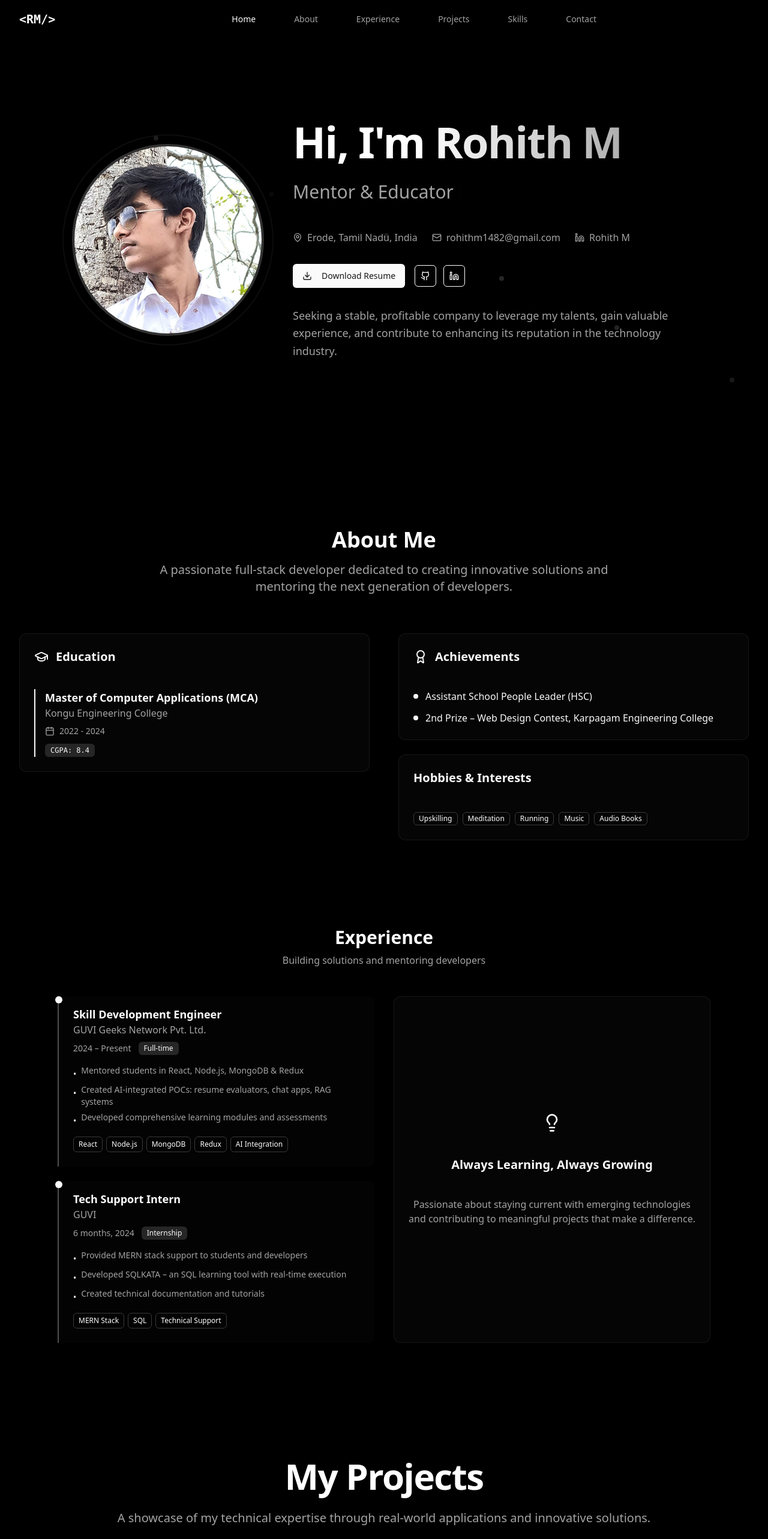
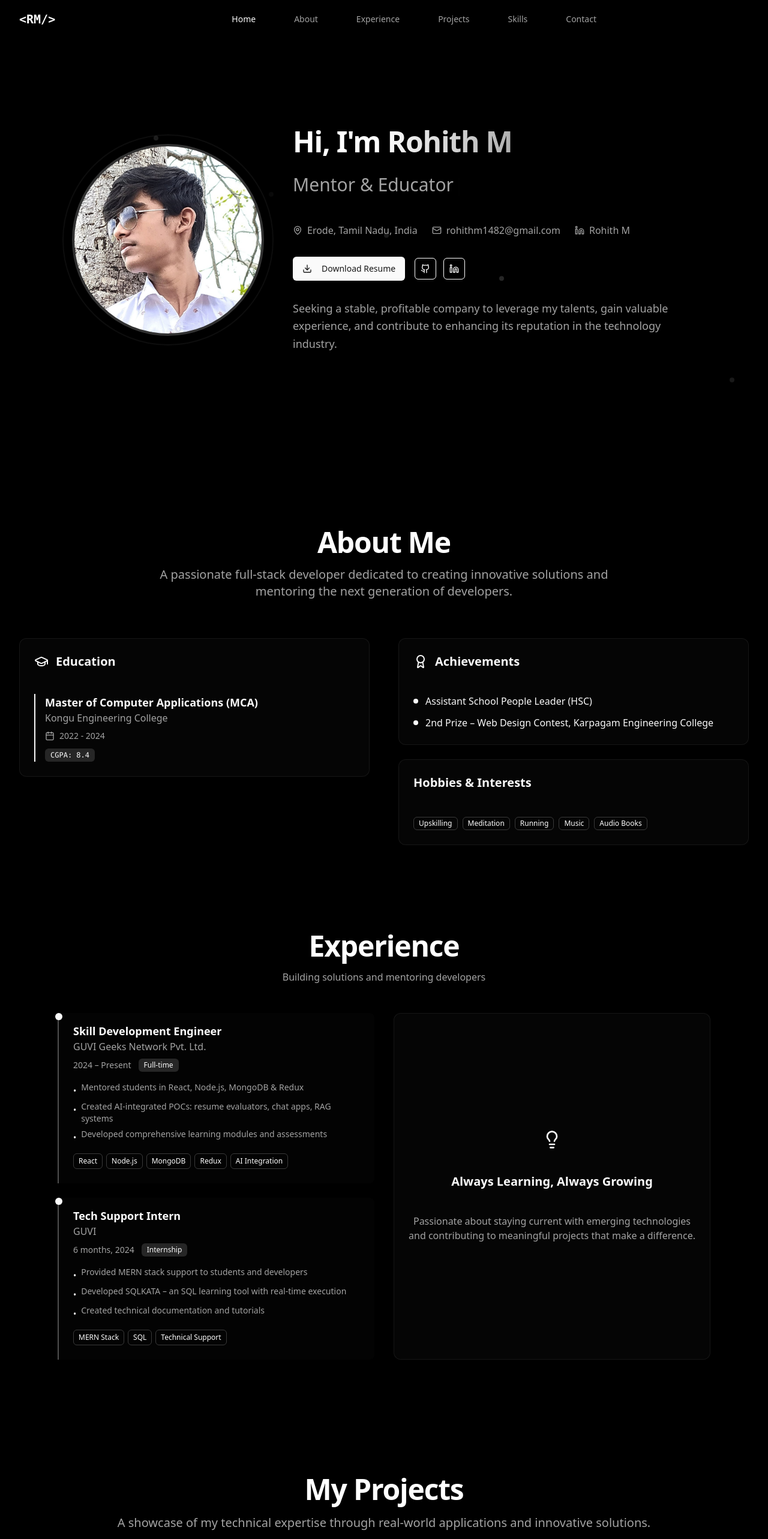
Before and after one commit to rohith00016/portfolio, a React (Vite) app: page / in a window 1280 px wide. Shown: the top 2566 px of the page at 60% size. Built offline with nearby package versions, Linux system fonts and the light colour scheme.

Commit message:
Enhance typography across sections by updating heading sizes

```diff
--- a/src/components/AboutSection.tsx
+++ b/src/components/AboutSection.tsx
@@ -32,7 +32,9 @@ export function AboutSection() {
           transition={{ duration: 0.8 }}
           className="text-center mb-16"
         >
-          <h2 className="text-3xl md:text-4xl font-bold mb-4">About Me</h2>
+          <h2 className="text-3xl md:text-4xl lg:text-5xl font-bold mb-4 tracking-tight">
+            About Me
+          </h2>
           <p className="text-xl text-muted-foreground max-w-3xl mx-auto">
             A passionate full-stack developer dedicated to creating innovative
             solutions and mentoring the next generation of developers.
--- a/src/components/ContactSection.tsx
+++ b/src/components/ContactSection.tsx
@@ -61,7 +61,9 @@ export function ContactSection() {
           transition={{ duration: 0.8 }}
           className="text-center mb-16"
         >
-          <h2 className="text-3xl md:text-4xl font-bold mb-4">Let's Connect</h2>
+          <h2 className="text-3xl md:text-4xl lg:text-5xl font-bold mb-4 tracking-tight">
+            Let's Connect
+          </h2>
           <p className="text-xl text-muted-foreground max-w-3xl mx-auto">
             Ready to discuss opportunities, collaborate on projects, or just
             have a tech chat? I'd love to hear from you!
--- a/src/components/ExperienceSection.tsx
+++ b/src/components/ExperienceSection.tsx
@@ -46,7 +46,9 @@ export function ExperienceSection() {
           transition={{ duration: 0.6 }}
           className="text-center mb-12"
         >
-          <h2 className="text-3xl font-bold mb-2">Experience</h2>
+          <h2 className="text-3xl md:text-4xl lg:text-5xl font-bold mb-4 tracking-tight">
+            Experience
+          </h2>
           <p className="text-muted-foreground">
             Building solutions and mentoring developers
           </p>
--- a/src/components/HeroSection.tsx
+++ b/src/components/HeroSection.tsx
@@ -79,7 +79,7 @@ export function HeroSection() {
             {/* Name and introduction */}
             <div className="space-y-4">
               <motion.h1
-                className="text-4xl md:text-6xl lg:text-7xl font-bold tracking-tight"
+                className="text-3xl md:text-4xl lg:text-5xl font-bold tracking-tight"
                 initial={{ opacity: 0, scale: 0.5 }}
                 animate={{ opacity: 1, scale: 1 }}
                 transition={{ duration: 0.8, delay: 0.4 }}
@@ -135,7 +135,7 @@ export function HeroSection() {
                 </a>
               </div>
               <div className="flex items-center gap-2">
-               <Linkedin className="h-4 w-4" />
+                <Linkedin className="h-4 w-4" />
                 <a
                   href="https://linkedin.com/in/rohithM"
                   target="_blank"
--- a/src/components/ProjectsSection.tsx
+++ b/src/components/ProjectsSection.tsx
@@ -205,7 +205,7 @@ export function ProjectsSection() {
             transition={{ duration: 0.8 }}
             className="text-center mb-20"
           >
-            <h2 className="text-4xl md:text-5xl lg:text-6xl font-bold mb-6 tracking-tight">
+            <h2 className="text-3xl md:text-4xl lg:text-5xl font-bold mb-4 tracking-tight">
               My Projects
             </h2>
             <p className="text-lg md:text-xl text-muted-foreground max-w-4xl mx-auto leading-relaxed">
--- a/src/components/SkillsSection.tsx
+++ b/src/components/SkillsSection.tsx
@@ -131,7 +131,7 @@ export function SkillsSection() {
           transition={{ duration: 0.8 }}
           className="text-center mb-16"
         >
-          <h2 className="text-3xl md:text-4xl font-bold mb-4">
+          <h2 className="text-3xl md:text-4xl lg:text-5xl font-bold mb-4 tracking-tight">
             Technical Skills
           </h2>
           <p className="text-xl text-muted-foreground max-w-3xl mx-auto">
```
